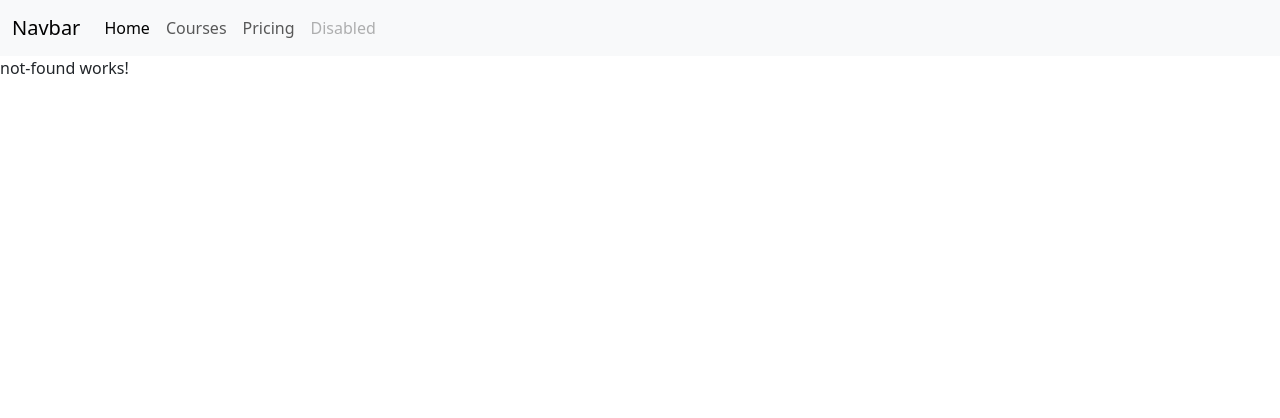
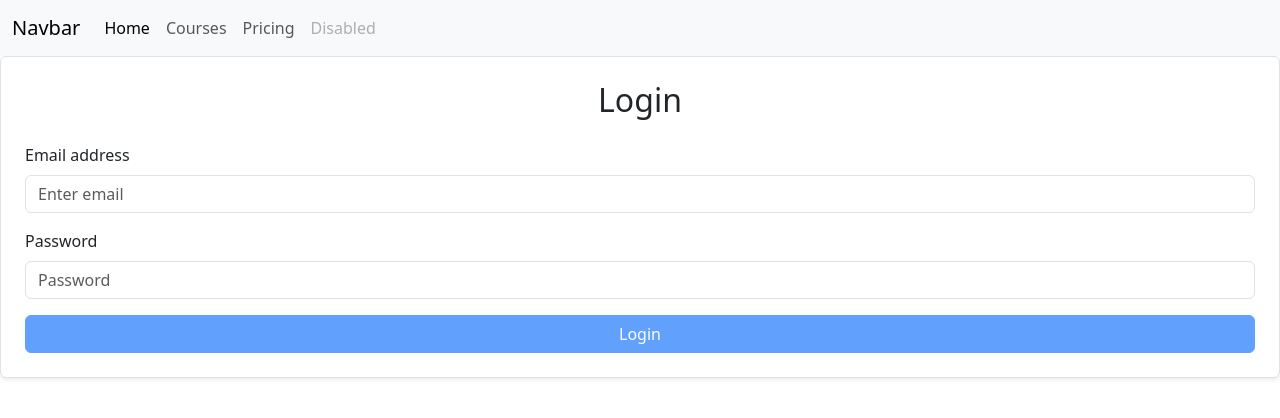
Before and after one commit to ShareghYusefi/school-client-standalone, an Angular app: page /login in a window 1280 px wide. Shown: the top 418 px of the page. Built offline with nearby package versions, Linux system fonts and the light colour scheme.

Commit message:
login form

```diff
--- a/src/app/app.routes.ts
+++ b/src/app/app.routes.ts
@@ -3,6 +3,7 @@ import { Courses } from './components/courses/courses';
 import { Home } from './components/home/home';
 import { NotFound } from './components/not-found/not-found';
 import { CourseForm } from './components/course-form/course-form';
+import { LoginForm } from './components/login-form/login-form';
 
 export const routes: Routes = [
   {
@@ -12,6 +13,11 @@ export const routes: Routes = [
   {
     path: 'courses',
     component: Courses,
+  },
+  // login
+  {
+    path: 'login',
+    component: LoginForm,
   },
   {
     path: 'home',
--- /dev/null
+++ b/src/app/components/login-form/login-form.html
@@ -0,0 +1,53 @@
+<form
+  (ngSubmit)="onSubmit()"
+  [formGroup]="loginForm"
+  class="w-100 p-4 border rounded shadow-sm bg-white"
+>
+  <h2 class="mb-4 text-center">Login</h2>
+  <div class="mb-3">
+    <label for="email" class="form-label">Email address</label>
+    <input
+      type="email"
+      id="email"
+      class="form-control"
+      required
+      email
+      formControlName="email"
+      #emailRef
+      placeholder="Enter email"
+    />
+    <div *ngIf="email?.invalid && email?.touched" class="text-danger small">
+      <div *ngIf="email?.errors?.['required']">Email is required.</div>
+      <div *ngIf="email?.errors?.['email']">Invalid email format.</div>
+    </div>
+  </div>
+  <div class="mb-3">
+    <label for="password" class="form-label">Password</label>
+    <input
+      type="password"
+      id="password"
+      class="form-control"
+      formControlName="password"
+      required
+      minlength="6"
+      #passwordRef
+      placeholder="Password"
+    />
+    <div
+      *ngIf="password?.invalid && password?.touched"
+      class="text-danger small"
+    >
+      <div *ngIf="password?.errors?.['required']">Password is required.</div>
+      <div *ngIf="password?.errors?.['minlength']">
+        Minimum length is 6 characters.
+      </div>
+    </div>
+  </div>
+  <button
+    type="submit"
+    class="btn btn-primary w-100"
+    [disabled]="loginForm.invalid"
+  >
+    Login
+  </button>
+</form>
--- /dev/null
+++ b/src/app/components/login-form/login-form.ts
@@ -0,0 +1,46 @@
+import { CommonModule } from '@angular/common';
+import { Component, OnInit } from '@angular/core';
+import {
+  FormBuilder,
+  FormGroup,
+  ReactiveFormsModule,
+  Validators,
+} from '@angular/forms';
+
+@Component({
+  selector: 'app-login-form',
+  imports: [ReactiveFormsModule, CommonModule],
+  templateUrl: './login-form.html',
+  styleUrl: './login-form.css',
+})
+export class LoginForm implements OnInit {
+  // ! tells TypeScript that this property will be initialized later
+  loginForm!: FormGroup;
+
+  constructor(private fb: FormBuilder) {}
+
+  ngOnInit(): void {
+    // Initialize form or fetch data if needed
+    this.loginForm = this.fb.group({
+      email: ['', [Validators.required, Validators.email]],
+      password: ['', [Validators.required, Validators.minLength(6)]],
+    });
+  }
+
+  get email() {
+    return this.loginForm.get('email');
+  }
+
+  get password() {
+    return this.loginForm.get('password');
+  }
+
+  onSubmit(): void {
+    if (this.loginForm.valid) {
+      console.log('Form Submitted!', this.loginForm.value);
+      // Handle login logic here
+    } else {
+      console.log('Form is invalid');
+    }
+  }
+}
```
Also changed, not shown: src/app/components/login-form/login-form.css (added), 1 other file (tests, documents, lock files or other folders).
